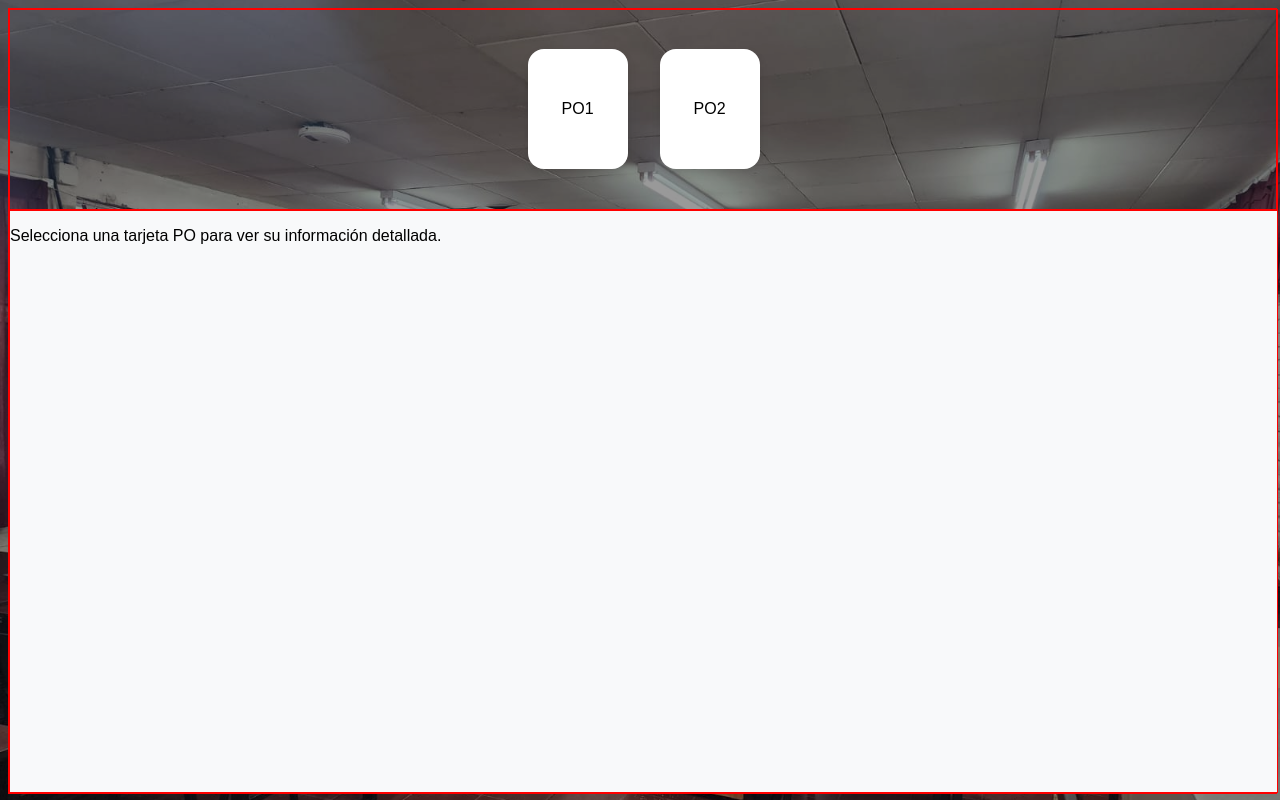
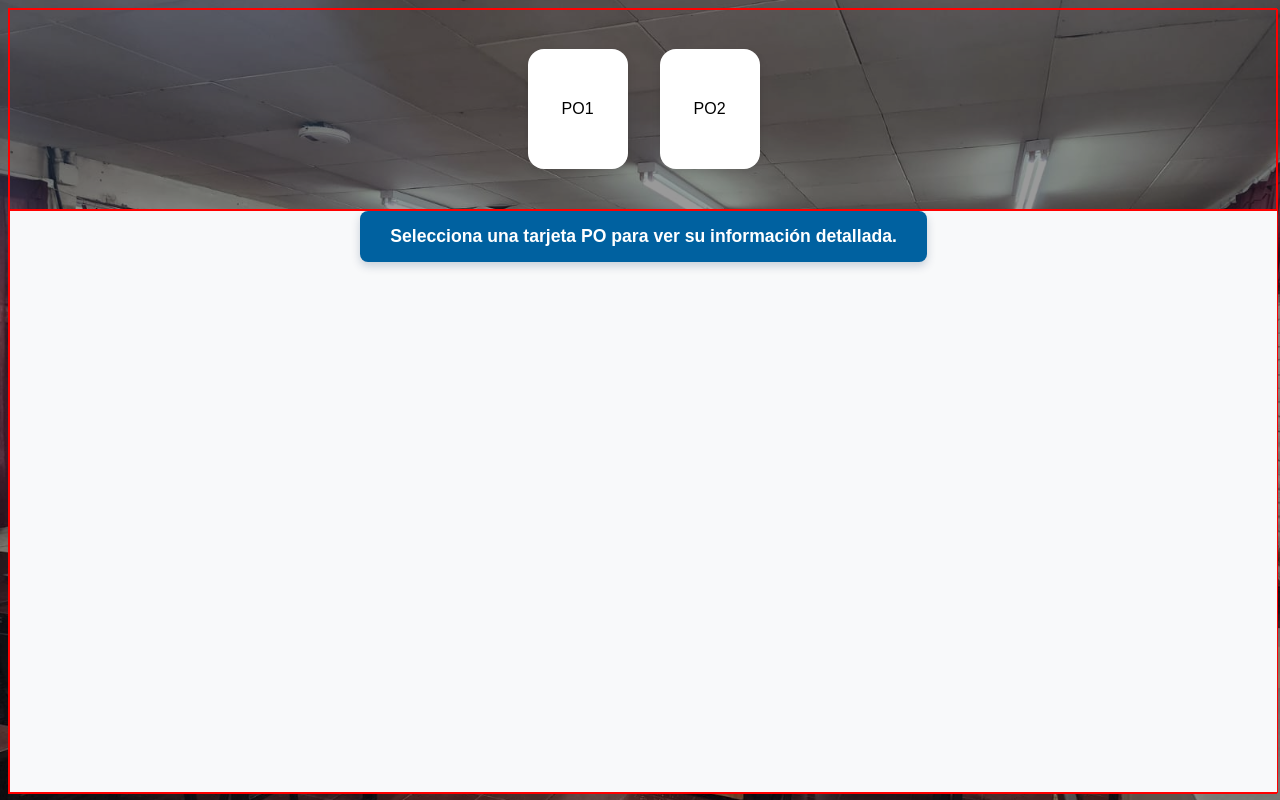
Before and after one commit to ErwingHernandez/plan-ti-react, a React (Vite) app: page /part4 in a window 1280 px wide. Built offline with nearby package versions, Linux system fonts and the light colour scheme.

Commit message:
cambios realizado a las tablas

```diff
--- a/src/pages/part4.jsx
+++ b/src/pages/part4.jsx
@@ -5,15 +5,27 @@ import '../styles/postyles.css';
 import '../styles/tablas.css';
 import infoparrafos from '../pages/poData.js';
 
+import MetasyMetricas from '../components/metasymetricas.jsx';
+
 
 
 function Part4() {
-    // Renombrar a 'selectedCardIndex' para consistencia, o asegúrate de usar 'seleccardpoIndex' en todas partes
+
     const [selectedCardIndex, setSelectedCardIndex] = useState(null);
+    const [isClientogramaModalOpen, setIsClientogramaModalOpen] = useState(false);
 
-    const handleCardClick = (index) => { // Renombré para ser consistente con el ejemplo anterior, pero puedes mantener cardpoClick
+    const handleCardClick = (index) => {
         setSelectedCardIndex(index);
     }
+
+      // Funciones para abrir y cerrar el modal
+    const openClientogramaModal = () => {
+        setIsClientogramaModalOpen(true);
+    };
+
+    const closeClientogramaModal = () => {
+        setIsClientogramaModalOpen(false);
+    };
 
     // Obtener los datos del PO actualmente seleccionado
     const currentPOData = selectedCardIndex !== null ? infoparrafos[selectedCardIndex] : null;
@@ -134,11 +146,7 @@ function Part4() {
                                                         </tr>
                                                     </thead>
                                                     <tbody>
-                                                        {/* No necesitas esta fila si "Actividades" ya está en corner-cell
-                                                        <tr>
-                                                            <th className="actividades-header">Actividades</th>
-                                                        </tr>
-                                                        */}
+
                                                         {tabla.data.map((fila, filaIdx) => (
                                                             <tr key={filaIdx}>
                                                                 <td>{fila.actividad}</td>
@@ -156,8 +164,24 @@ function Part4() {
                             </div>
                         </>
                     ) : (
-                        <p className="mensaje-seleccion">Selecciona una tarjeta PO para ver su información detallada.</p>
+                        <>
+                            <div className="home-button-container">
+                                <button className="home-button">
+                                    Selecciona una tarjeta PO para ver su información detallada.
+                                </button>
+                            </div>
+                        </>
+
+
                     )}
+
+                    {isClientogramaModalOpen && (
+                <MetasyMetricas
+                    isOpen={isClientogramaModalOpen}
+                    onClose={closeClientogramaModal}
+                    imageSrc="/images/image_b942c6.png" // Asegúrate de que esta sea la ruta correcta a tu imagen
+                />
+            )}
                 </div>
             </div>
         </>
```
